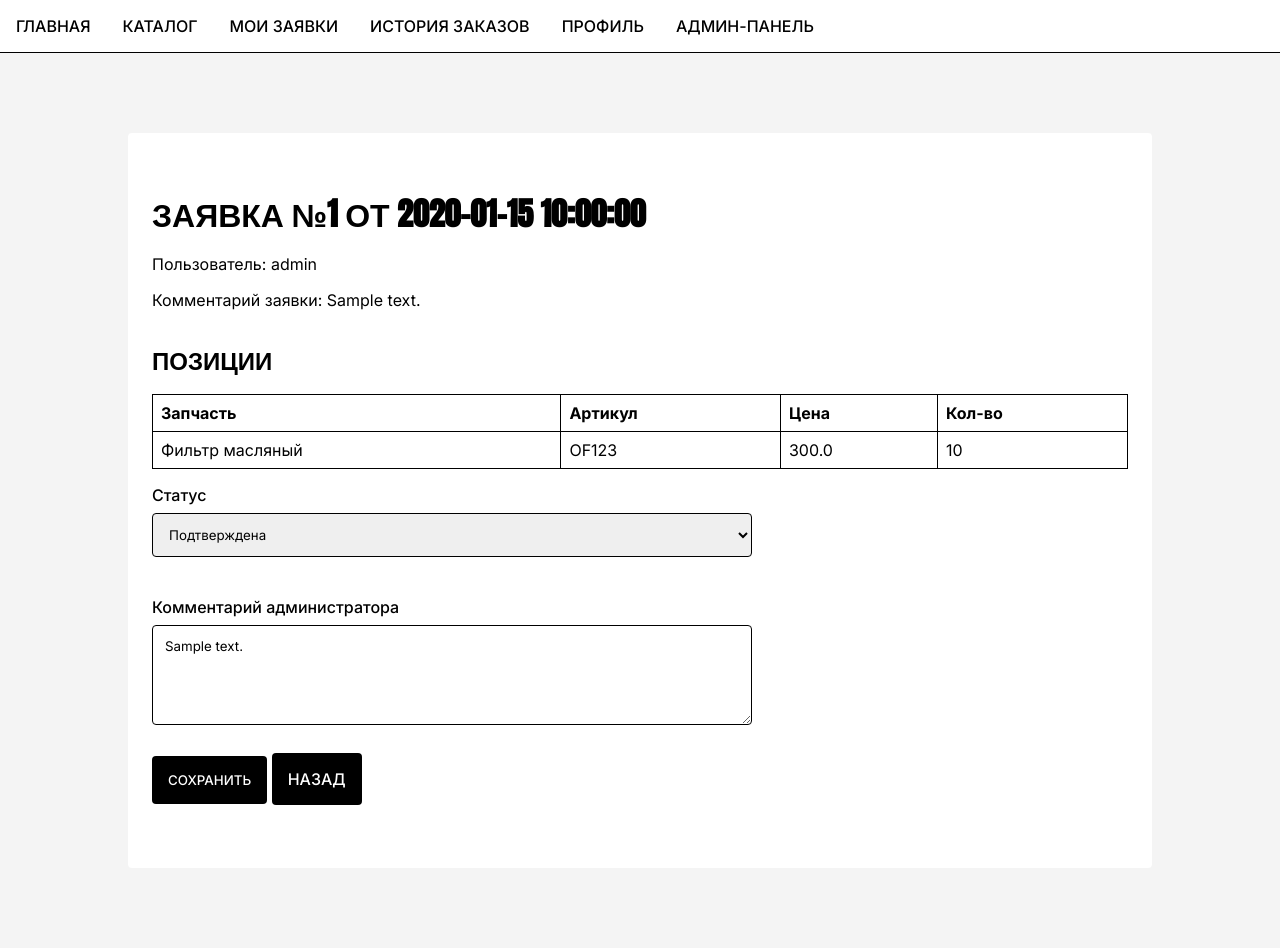
After one commit to AdventureAdviser/project_autoparts, a Flask app: page /admin/request/1 in a window 1280 px wide. The commit adds this page. Run offline with Flask 3, Linux system fonts and the light colour scheme; the visitor is signed in with stand-in values (Sample User, id 1); data comes from the database, SQL or seed files in the repository; tables that the repository leaves empty hold one stand-in row (values such as "Sample post").

Commit message:
vers 1.6

```diff
--- a/app.py
+++ b/app.py
@@ -35,14 +35,6 @@ def init_db():
         )'''
     )
     db.commit()
-    # Добавить статус заявки (если ещё нет)
-    cur = db.execute("PRAGMA table_info(requests)").fetchall()
-    cols = [c['name'] for c in cur]
-    if 'status' not in cols:
-        db.execute(
-            "ALTER TABLE requests ADD COLUMN status TEXT NOT NULL DEFAULT 'pending'"
-        )
-        db.commit()
     # Расширение таблицы пользователей дополнительными полями
     cur = db.execute("PRAGMA table_info(users)").fetchall()
     user_cols = [c['name'] for c in cur]
@@ -55,6 +47,17 @@ def init_db():
     if 'is_active' not in user_cols:
         db.execute("ALTER TABLE users ADD COLUMN is_active INTEGER NOT NULL DEFAULT 1")
     db.commit()
+    if 'is_admin' not in user_cols:
+        db.execute("ALTER TABLE users ADD COLUMN is_admin INTEGER NOT NULL DEFAULT 0")
+    db.commit()
+    # Создать пользователя-администратора по умолчанию, если таблица пуста
+    cur = db.execute("SELECT COUNT(*) AS cnt FROM users").fetchone()
+    if cur['cnt'] == 0:
+        db.execute(
+            'INSERT INTO users (username, email, password, is_admin, is_active) VALUES (?, ?, ?, ?, ?)',
+            ('admin', 'admin@example.com', generate_password_hash('adminpass'), 1, 1)
+        )
+        db.commit()
     # Таблица автозапчастей (с новыми полями)
     db.execute(
         '''
@@ -173,6 +176,7 @@ def login():
                 return render_template('login.html', error='Аккаунт деактивирован')
             session.clear()
             session['user_id'] = user['id']
+            session['is_admin'] = user['is_admin']
             return redirect(url_for('home'))
         return render_template('login.html', error='Неверные данные')
     return render_template('login.html')
@@ -662,6 +666,61 @@ def add_to_cart(part_id):
     next_page = request.args.get('next', 'home')
     return redirect(url_for(next_page))
 
+
+# --- Админ-панель ---
+@app.route('/admin')
+def admin_panel():
+    if 'user_id' not in session:
+        return redirect(url_for('login'))
+    db = get_db()
+    user = db.execute('SELECT is_admin FROM users WHERE id = ?', (session['user_id'],)).fetchone()
+    if not user or user['is_admin'] != 1:
+        return "Доступ запрещён", 403
+    rows = db.execute(
+        '''
+        SELECT r.id, u.username, r.comment, r.created_at, r.status
+        FROM requests r
+        JOIN users u ON r.user_id = u.id
+        ORDER BY r.created_at DESC
+        '''
+    ).fetchall()
+    return render_template('admin_panel.html', requests=rows)
+
+@app.route('/admin/request/<int:request_id>', methods=['GET', 'POST'])
+def admin_request_detail(request_id):
+    if 'user_id' not in session:
+        return redirect(url_for('login'))
+    db = get_db()
+    user = db.execute('SELECT is_admin FROM users WHERE id = ?', (session['user_id'],)).fetchone()
+    if not user or user['is_admin'] != 1:
+        return "Доступ запрещён", 403
+    if request.method == 'POST':
+        status = request.form['status']
+        admin_comment = request.form.get('admin_comment', '').strip()
+        db.execute(
+            'UPDATE requests SET status = ?, admin_comment = ? WHERE id = ?',
+            (status, admin_comment, request_id)
+        )
+        db.commit()
+        return redirect(url_for('admin_panel'))
+    req = db.execute(
+        '''
+        SELECT r.*, u.username
+        FROM requests r
+        JOIN users u ON r.user_id = u.id
+        WHERE r.id = ?
+        ''', (request_id,)
+    ).fetchone()
+    items = db.execute(
+        '''
+        SELECT ri.quantity, p.name, p.sku, p.price
+        FROM request_items ri
+        JOIN parts p ON ri.part_id = p.id
+        WHERE ri.request_id = ?
+        ''', (request_id,)
+    ).fetchall()
+    return render_template('admin_request_detail.html', request=req, items=items)
+
 @app.route('/cart/remove/<int:part_id>')
 def remove_from_cart(part_id):
     if 'user_id' not in session:
--- /dev/null
+++ b/templates/admin_request_detail.html
@@ -0,0 +1,38 @@
+{% extends 'base.html' %}
+{% block title %}Заявка №{{ request.id }}{% endblock %}
+{% block content %}
+<h1>Заявка №{{ request.id }} от {{ request.created_at }}</h1>
+<p>Пользователь: {{ request.username }}</p>
+<p>Комментарий заявки: {{ request.comment }}</p>
+
+<h2>Позиции</h2>
+<table class="request-items">
+  <thead><tr><th>Запчасть</th><th>Артикул</th><th>Цена</th><th>Кол-во</th></tr></thead>
+  <tbody>
+    {% for item in items %}
+    <tr>
+      <td>{{ item.name }}</td>
+      <td>{{ item.sku }}</td>
+      <td>{{ item.price }}</td>
+      <td>{{ item.quantity }}</td>
+    </tr>
+    {% endfor %}
+  </tbody>
+</table>
+
+<form method="post" class="profile-form">
+  <label>Статус</label>
+  <select name="status">
+    <option value="pending"   {% if request.status=='pending'  %}selected{% endif %}>Ожидает обработки</option>
+    <option value="confirmed" {% if request.status=='confirmed'%}selected{% endif %}>Подтверждена</option>
+    <option value="rejected"  {% if request.status=='rejected' %}selected{% endif %}>Отклонена</option>
+    <option value="cancelled" {% if request.status=='cancelled'%}selected{% endif %}>Отменена</option>
+  </select>
+
+  <label>Комментарий администратора</label>
+  <textarea name="admin_comment">{{ request.admin_comment or '' }}</textarea>
+
+  <button type="submit">Сохранить</button>
+  <a href="{{ url_for('admin_panel') }}" class="button">Назад</a>
+</form>
+{% endblock %}
--- a/templates/base.html
+++ b/templates/base.html
@@ -15,6 +15,9 @@
       <a href="{{ url_for('requests_page') }}">Мои заявки</a>
       <a href="{{ url_for('orders_page') }}">История заказов</a>
       <a href="{{ url_for('profile') }}">Профиль</a>
+      {% if session['is_admin'] %}
+      <a href="{{ url_for('admin_panel') }}">Админ-панель</a>
+      {% endif %}
     </nav>
   </header>
   <main class="container">
```
Also changed, not shown: templates/admin_panel.html (added, +15 -0 lines).
